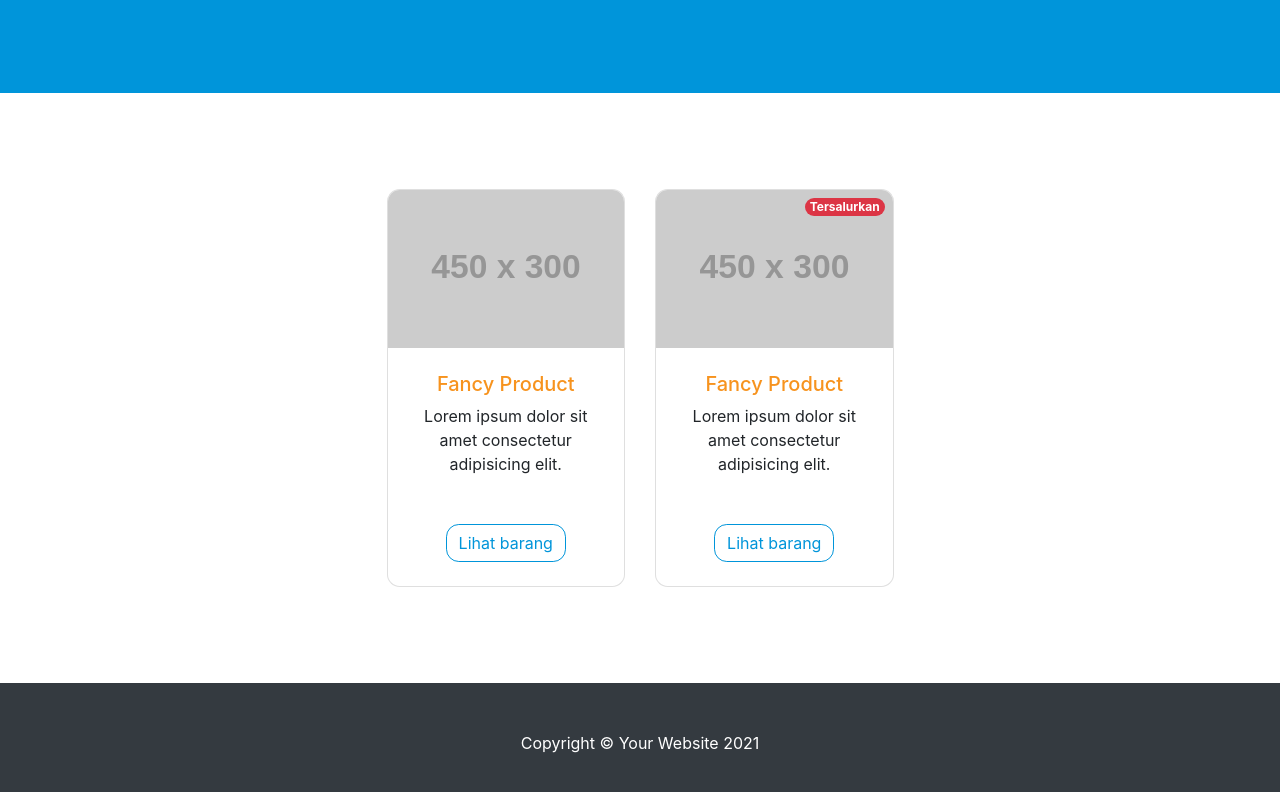
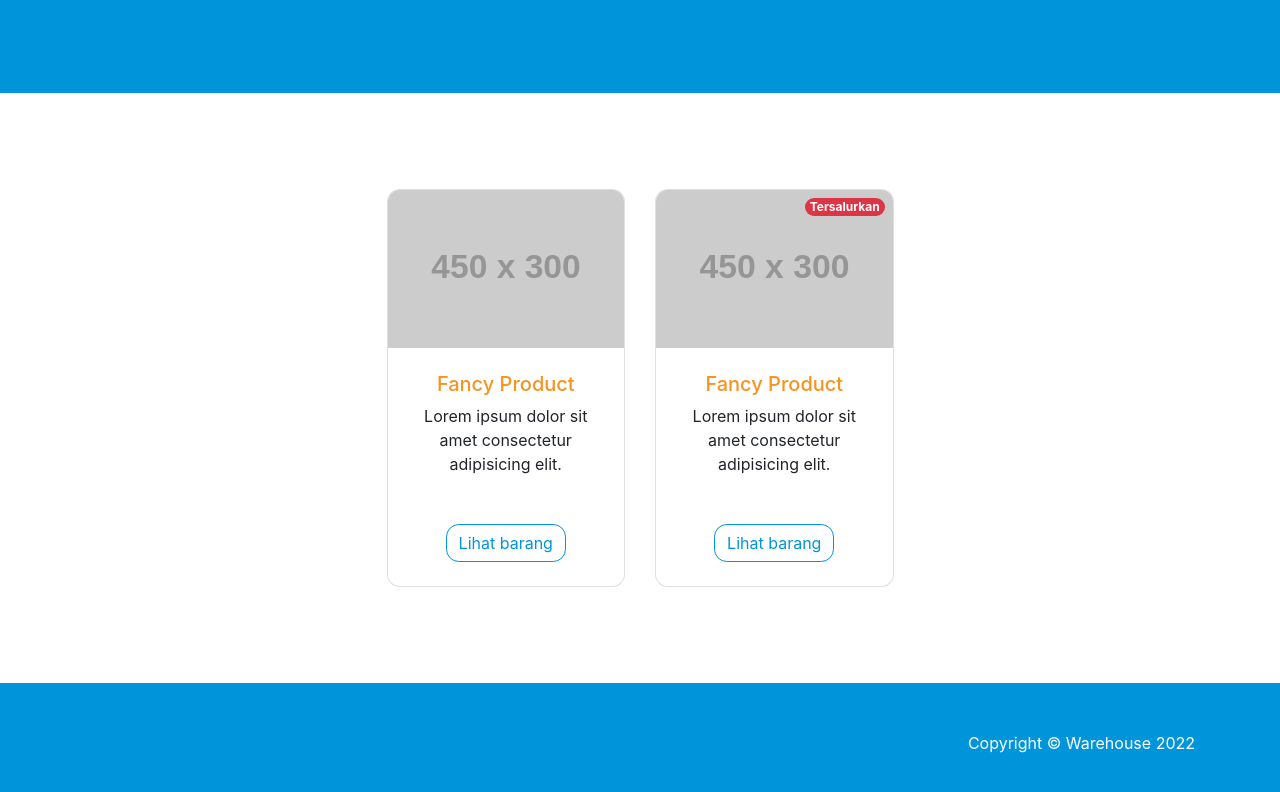
Before and after one commit to jasandgun/hackalhot, a plain HTML site: page template/index.html in a window 1280 px wide. Shown: the part 314-1106 px from the top of the page. Drawn offline with nearby package versions, Linux system fonts and the light colour scheme; placeholder pictures from the web are drawn by us.

Commit message:
update: footer style

```diff
--- a/template/index.html
+++ b/template/index.html
@@ -100,8 +100,8 @@
             </div>
         </section>
         <!-- Footer-->
-        <footer class="py-5 bg-dark">
-            <div class="container"><p class="m-0 text-center text-white">Copyright &copy; Your Website 2021</p></div>
+        <footer class="py-5 bg-secondary">
+            <div class="container"><p class="m-0 text-right text-white">Copyright &copy; Warehouse 2022</p></div>
         </footer>
         <!-- Bootstrap core JS-->
         <script src="https://cdn.jsdelivr.net/npm/bootstrap@5.1.3/dist/js/bootstrap.bundle.min.js"></script>
```
